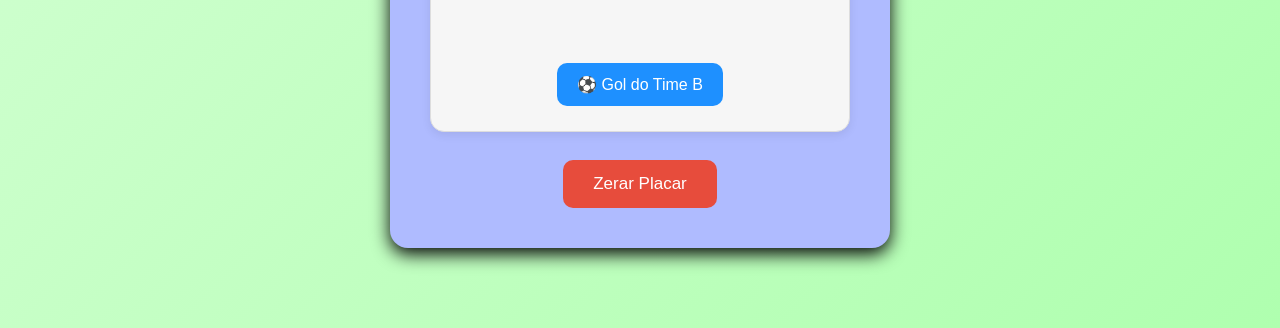
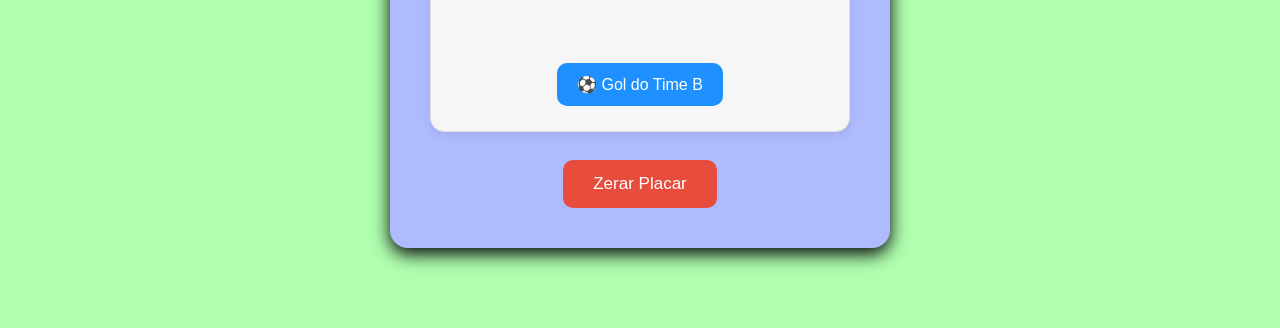
Before and after one commit to msouza-dev/webdevplacar, a plain HTML site: page index.html in a window 1280 px wide. Shown: the part 523-851 px from the top of the page. Drawn offline with Linux system fonts and the light colour scheme.

Commit message:
Alterado cor na class body

```diff
--- a/style.css
+++ b/style.css
@@ -1,7 +1,7 @@
 body {
     margin: 0;
     padding: 0;
-    background: linear-gradient(135deg, #d6ffd6, #afffaf);
+    background: linear-gradient(135deg, #afffaf, #afffaf);
     font-family: Arial, sans-serif;
     text-align: center;
 }
@@ -27,7 +27,6 @@ h1 {
     background: #f6f6f6;
     padding: 25px;
     margin: 18px 0;
-
     border-radius: 14px;
     border: 1px solid #ddd;
     box-shadow: 0 3px 10px rgba(0, 0, 0, 0.08);
@@ -37,7 +36,6 @@ h1 {
     background: #f6f6f6;
     padding: 25px;
     margin: 18px 0;
-
     border-radius: 14px;
     border: 1px solid #ddd;
     box-shadow: 0 3px 10px rgba(0, 0, 0, 0.08);
@@ -53,10 +51,8 @@ h1 {
     width: 50px;
     height: 50px;
     margin: 5px;
-
     background-image: url("https://upload.wikimedia.org/wikipedia/commons/d/d3/Soccerball.svg");
     background-size: cover;
-
     border-radius: 50%;
     border: 2px solid #333;
 }
@@ -89,7 +85,6 @@ h1 {
     border-radius: 10px;
     font-size: 16px;
     color: white;
-
     cursor: pointer;
     transition: 0.25s;
 }
```
